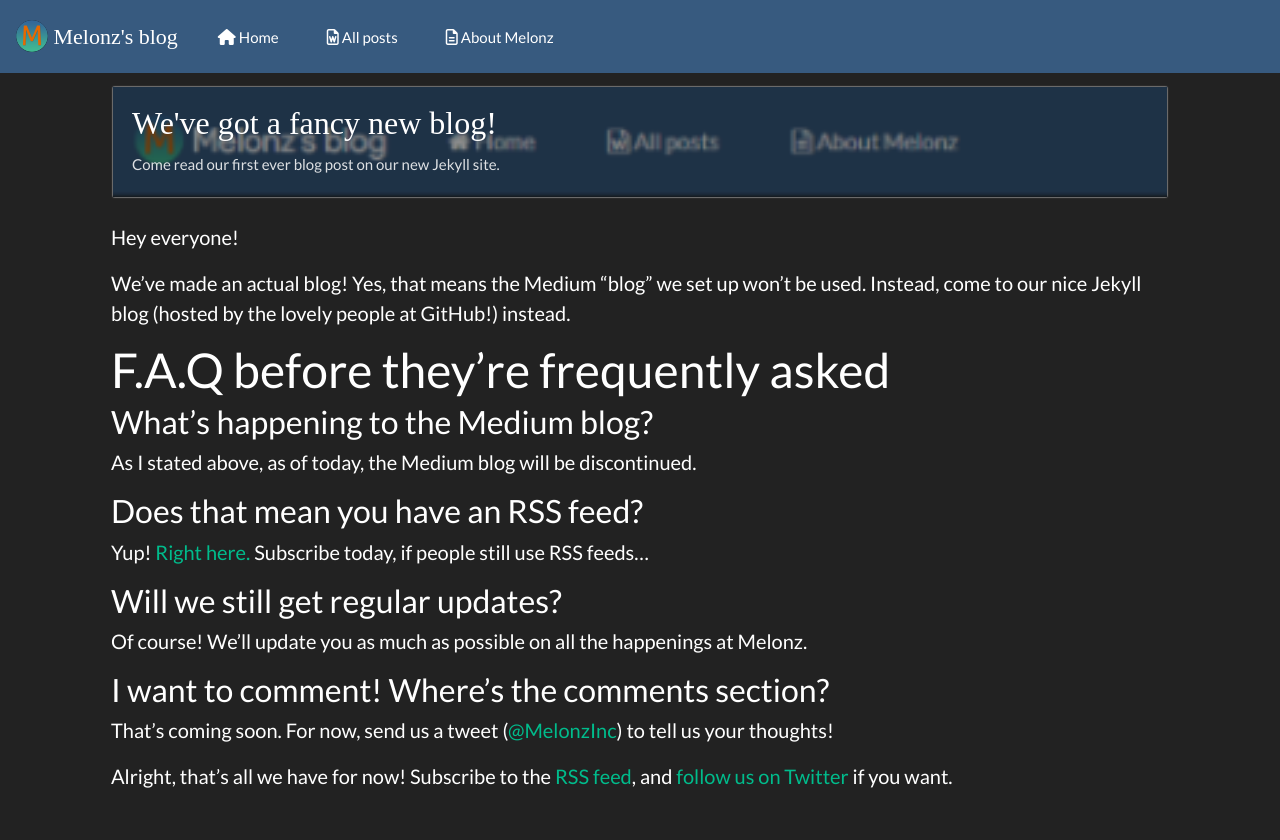
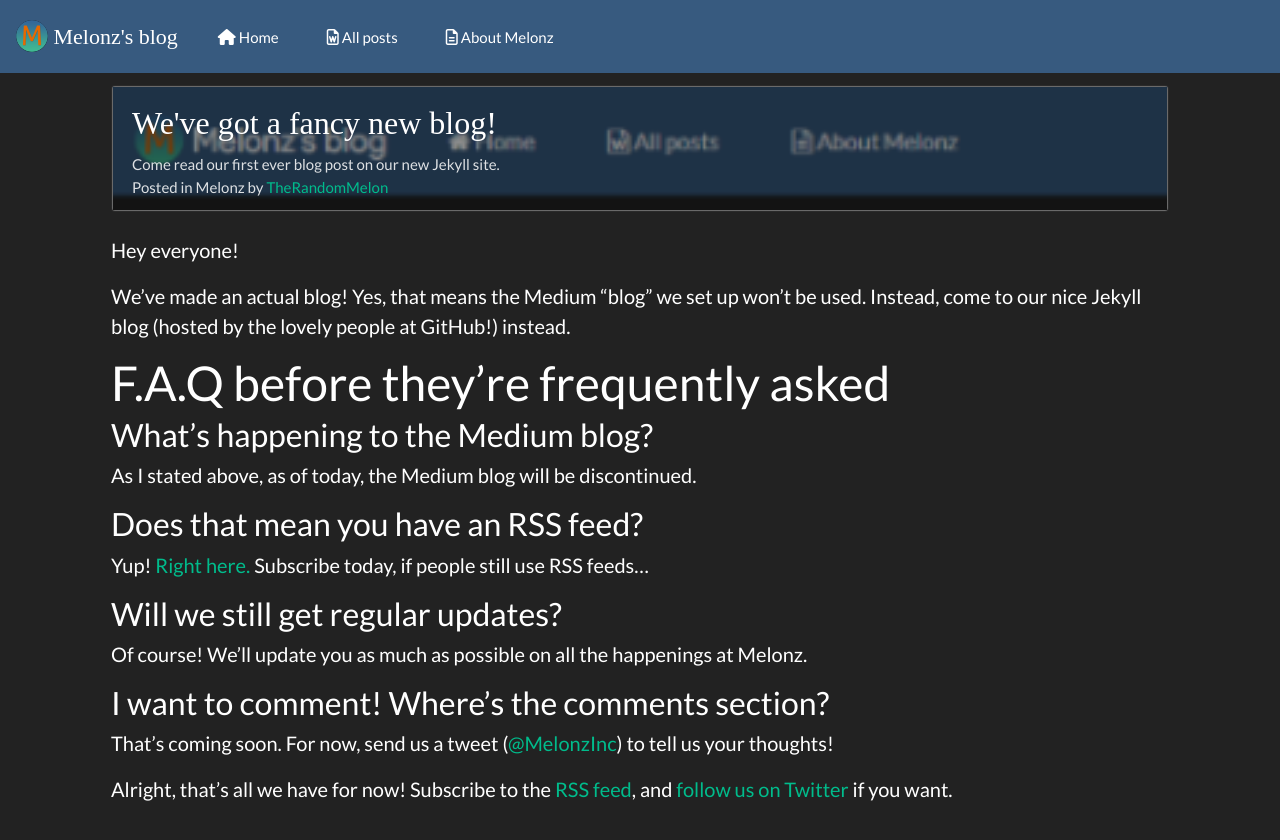
Before and after one commit to Melonz/old-blog, a Jekyll site: the page built from _posts/2017-07-09-Melonz-fancy-new-blog.md, in a window 1280 px wide. Shown: the top 840 px of the page. Built offline with Jekyll 4.4.1, drawn with Linux system fonts in a browser that asks for light colours; nearby versions of some CDN libraries; some web fonts are replaced.

Commit message:
Added author on the post page

```diff
--- a/_layouts/post.html
+++ b/_layouts/post.html
@@ -5,10 +5,10 @@
     {% include navbar-post.html %}
     <div id="main-stuff" class="post-main">
         <div class="card card-inverse"> <!-- Sets the card at the top -->
-            <img class="card-img card-img-post" style="background-image: url('/img/posts/{{ page.image }}'); background-size: cover;" height="112">
+            <img class="card-img card-img-post" style="background-image: url('/img/posts/{{ page.image }}'); background-size: cover;" height="125">
             <div class="card-img-overlay card-img-overlay-post">
                 <h4 class="card-title card-title-post product-sans">{{ page.title }}</h4>
-                <p class="card-text card-text-light">{{ page.desc }}</p>
+                <p class="card-text card-text-light">{{ page.desc }}<br><span class="card-text">Posted in {{ page.category }} by <a href="{{ page.author-link }}">{{ page.author }}</a></span></p>
             </div>
         </div>
         <br>
```
